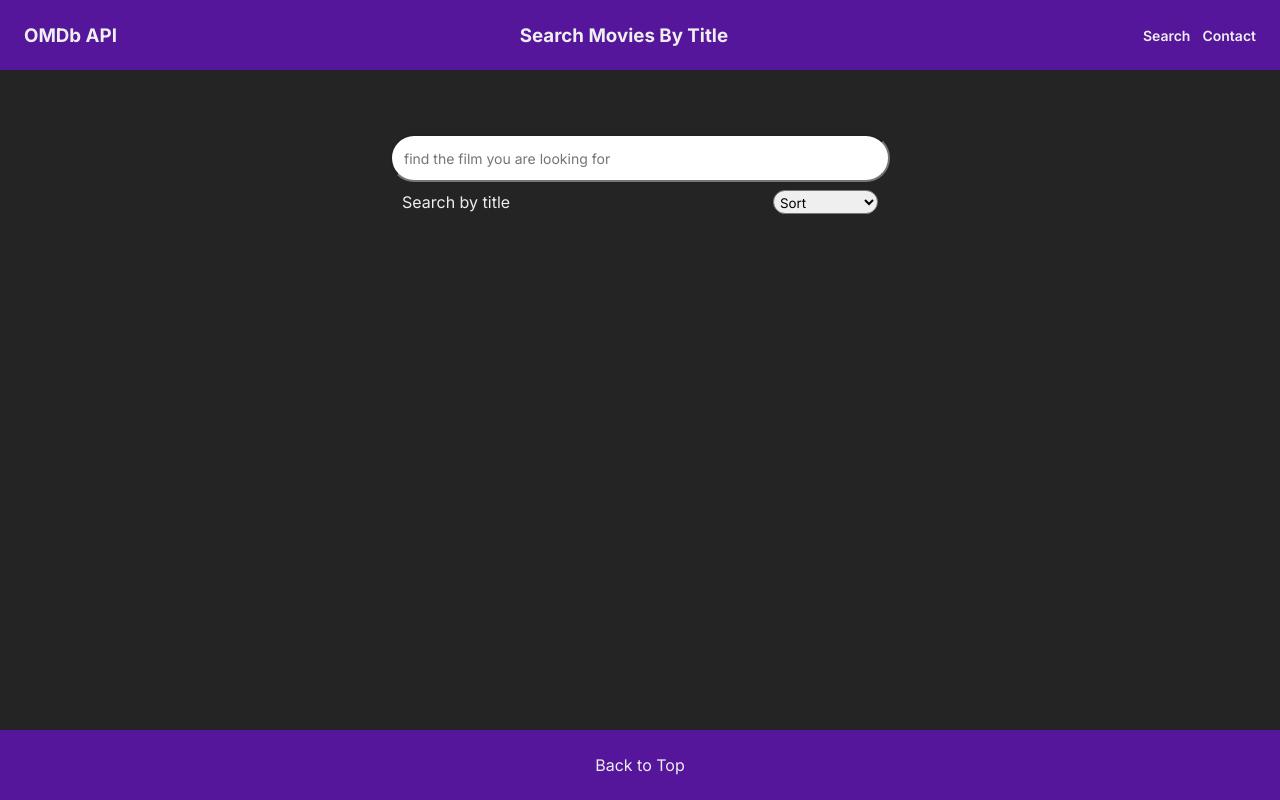
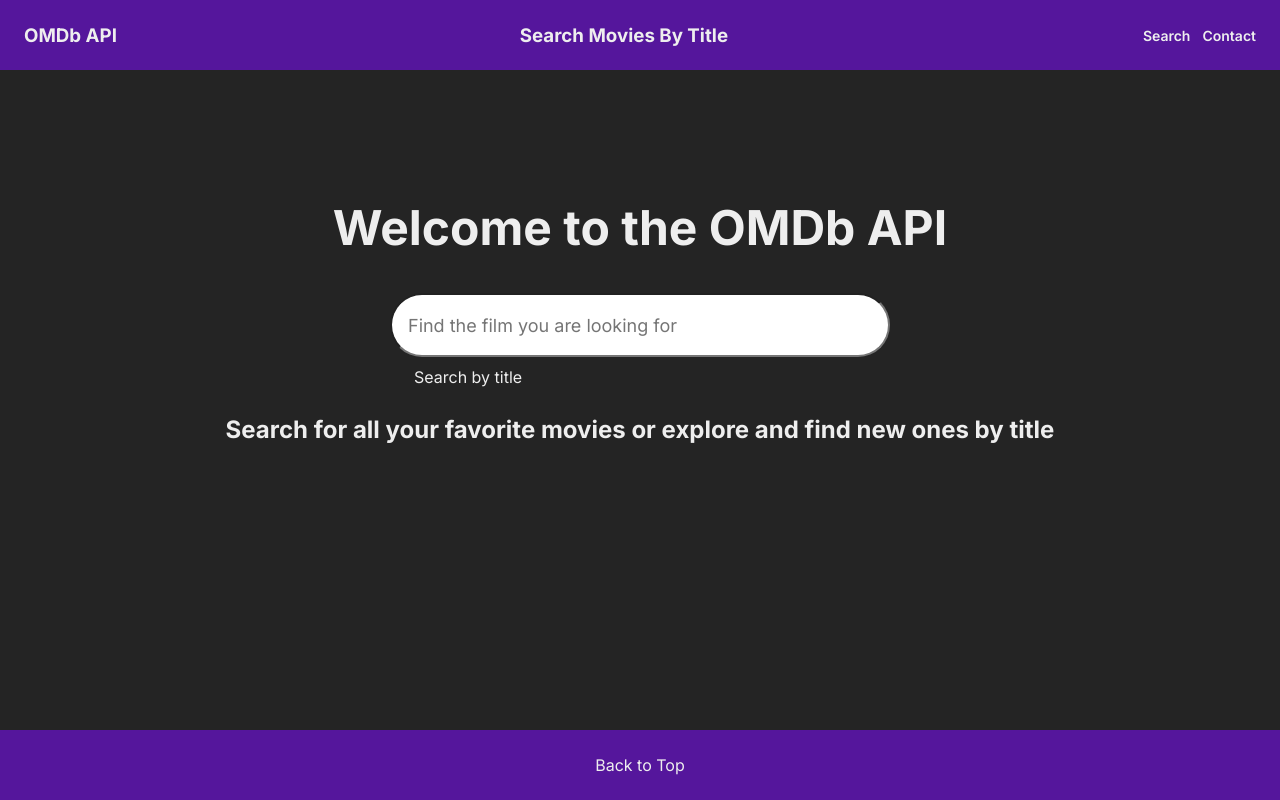
Before and after one commit to shaydpines/movie-finder-react, a React (Create React App) app: page / in a window 1280 px wide. Built offline with nearby package versions, Linux system fonts and the light colour scheme; the HTML template or start-up script is replaced by a standard one.

Commit message:
added home page

```diff
--- a/src/App.jsx
+++ b/src/App.jsx
@@ -1,13 +1,21 @@
 import React, {useEffect, useState, useRef} from 'react'
 import {BrowserRouter as Router, Routes, Route} from "react-router-dom";
 import Nav from "./components/Nav";
+import Footer from "./components/Footer";
 import Home from "./pages/Home";
+import Search from "./pages/Search";
 import MovieDetails from "./pages/MovieDetails";
-import Footer from "./components/Footer";
+import axios from "axios";
 
 function App() {
     const [isModalOpen, setIsModalOpen] = useState(false);
     const isMounted = useRef(false);
+
+    const [loading, setLoading] = useState(false);
+    const [search, setSearch] = useState(undefined);
+    const [initialSearch, setInitialSearch] = useState(null);
+    const [moviesShown, setMoviesShown] = useState([]);
+
 
     function toggleModal() {
         setIsModalOpen(!isModalOpen);
@@ -27,15 +35,59 @@
         }, 1)
     }, [isModalOpen])
 
+    async function renderMovies(searchInput, filterInput) {
+        if (searchInput) {
+            const url = (`https://www.omdbapi.com/?apikey=3c139917&s=${searchInput}`);
+            setSearch(url);
+            const {data} = await axios.get(url);
+            if (data.Search) {
+                setMoviesShown(data.Search.filter((a) => a.Type === "movie").slice(0, 6));
+            } else {
+                setMoviesShown([]);
+            }
+        }
+
+        if (filterInput === "OLD_TO_NEW") {
+            setMoviesShown([...moviesShown].sort((a, b) => a.Year - b.Year));
+        } else if (filterInput === "NEW_TO_OLD") {
+            setMoviesShown([...moviesShown].sort((a, b) => b.Year - a.Year));
+        }
+    }
+
+    function onSearchChange(event) {
+        console.log(event.target.value);
+        updateSearch(event.target.value);
+    }
+
+    function updateSearch(value) {
+        console.log(value);
+        renderMovies(value, undefined);
+    }
+
+    function filterFilms(event) {
+        console.log(event.target.value);
+        renderMovies(undefined, event.target.value);
+    }
+
     return (
         <>
             <Router>
-                <Nav toggleModal={toggleModal} />
+                <Nav toggleModal={toggleModal}/>
                 <Routes>
-                    <Route path="/" element={<Home isModalOpen={isModalOpen} toggleModal={toggleModal} />}/>
-                    <Route path="/movie/:id" element={<MovieDetails />}/>
+                    <Route path="/" element={<Home isModalOpen={isModalOpen} toggleModal={toggleModal}
+                                                   setInitialSearch={setInitialSearch}
+                                                   initialSearch={initialSearch}/>}
+                    />
+                    <Route path="/search" element={<Search isModalOpen={isModalOpen} toggleModal={toggleModal}
+                                                           setInitialSearch={setInitialSearch}
+                                                           initialSearch={initialSearch} loading={loading}
+                                                           setLoading={setLoading} updateSearch={updateSearch}
+                                                           search={search} onSearchChange={onSearchChange}
+                                                           filterFilms={filterFilms} moviesShown={moviesShown}/>}
+                    />
+                    <Route path="/movie/:id" element={<MovieDetails/>}/>
                 </Routes>
-                <Footer />
+                <Footer/>
             </Router>
         </>
     );
--- a/src/components/Main.jsx
+++ b/src/components/Main.jsx
@@ -1,38 +1,22 @@
-import React, {useState} from 'react'
+import React, {useEffect} from 'react'
 import Modal from "./Modal";
-import axios from "axios";
 import MovieList from "./MovieList";
 
-export default function Main({ isModalOpen, toggleModal }) {
-    const [search, setSearch] = useState(undefined);
-    const [moviesShown, setMoviesShown] = useState([]);
-
-    async function renderMovies(searchInput, filterInput) {
-        if (searchInput) {
-            const url =(`https://www.omdbapi.com/?apikey=3c139917&s=${searchInput}`);
-            setSearch(url);
-            const { data } = await axios.get(url);
-            if (data.Search) {
-            setMoviesShown(data.Search.filter((a) => a.Type === "movie").slice(0, 6));
-            } else {
-                setMoviesShown([]);
-            }
-        }
-
-        if (filterInput === "OLD_TO_NEW") {
-            setMoviesShown([...moviesShown].sort((a, b) => a.Year - b.Year));
-        } else if (filterInput === "NEW_TO_OLD") {
-            setMoviesShown([...moviesShown].sort((a, b) => b.Year - a.Year));
-        }
-    }
-
-    function onSearchChange(event) {
-        renderMovies(event.target.value, undefined);
-    }
-
-    function filterFilms(event) {
-        renderMovies(undefined, event.target.value);
-    }
+export default function Main({
+                                 isModalOpen,
+                                 toggleModal,
+                                 loading,
+                                 setLoading,
+                                 initialSearch,
+                                 search,
+                                 updateSearch,
+                                 onSearchChange,
+                                 filterFilms,
+                                 moviesShown
+                             }) {
+useEffect(() => {
+    updateSearch(initialSearch);
+}, [])
 
     return (
         <main>
@@ -51,17 +35,20 @@
                             type="text"
                             className="movie__search--input"
                             placeholder="find the film you are looking for"
+                            defaultValue={initialSearch}
                             onChange={(e) => onSearchChange(e)}
                         />
                     </div>
                 </div>
             </section>
-            <section id="modal">{isModalOpen && (<Modal toggleModal={toggleModal} />)}</section>
+            <section id="modal">{isModalOpen && (<Modal toggleModal={toggleModal}/>)}</section>
             <section id="movies">
                 <div className="container">
                     <div className="row">
                         <div className="movie__details"></div>
-                        <div className="movie__list"><MovieList search={search} moviesShown={moviesShown}/></div>
+                        <div className="movie__list"><MovieList search={search} moviesShown={moviesShown}
+                                                                loading={loading}/>
+                        </div>
                     </div>
                 </div>
             </section>
--- /dev/null
+++ b/src/components/Search.jsx
@@ -0,0 +1,7 @@
+import React from 'react'
+
+export default function Search() {
+    return (
+        <div>Search</div>
+    )
+}
--- /dev/null
+++ b/src/components/Start.jsx
@@ -0,0 +1,43 @@
+import React from 'react'
+import {useNavigate} from "react-router-dom";
+import Modal from "./Modal";
+
+export default function Start({ initialSearch, setInitialSearch, isModalOpen, toggleModal }) {
+    const navigate = useNavigate();
+
+    const handleNavigate = (e) => {
+        e.preventDefault();
+
+        navigate("/search", { state: { initialSearch: initialSearch } });
+    };
+
+    return (
+        <main>
+            <Modal isModalOpen={isModalOpen} toggleModal={toggleModal} />
+            <section id="start" className="off-white">
+                <div className="container">
+                    <div className="row start__row">
+                        <h1 className="start__title">Welcome to the OMDb API</h1>
+                        <div className="start__search--wrapper">
+                            <div className="start__search--features">
+                                <label className="start__search--label"> Search by title </label>
+                            </div>
+                            <input
+                                type="text"
+                                className="start__search--input"
+                                placeholder="Find the film you are looking for"
+                                onChange={(e) => setInitialSearch(e.target.value)}
+                                onKeyUp={(event) => {
+                                    event.key === "Enter" && handleNavigate(event);}}
+                            />
+                        </div>
+                        <h2 className="start__sub-title">
+                            Search for all your favorite movies or explore and find new
+                            ones by title
+                        </h2>
+                    </div>
+                </div>
+            </section>
+        </main>
+    )
+}
--- a/src/index.css
+++ b/src/index.css
@@ -24,8 +24,7 @@
 }
 
 .container {
-    padding-top: 64px;
-    padding-bottom: 24px;
+    padding: 64px 0;
 }
 
 .row {
@@ -120,6 +119,72 @@
 
 /*
 
+Start
+
+*/
+
+#start {}
+
+#start .container {
+    padding: 128px 0 128px 0;
+}
+
+.start__row {
+    display: flex;
+    flex-direction: column;
+    align-items: center;
+    justify-content: center;
+}
+
+.start__title {
+    text-align: center;
+    font-size: 48px;
+    font-weight: 700;
+    margin-bottom: 12px;
+}
+
+.start__sub-title {
+    text-align: center;
+    font-size: 24px;
+    font-weight: 700;
+}
+
+.start__search--wrapper {
+    margin-top: 24px;
+    display: flex;
+    flex-direction: column-reverse;
+    align-items: center;
+    justify-content: center;
+}
+
+.start__search--features {
+    width: 100%;
+    max-width: 500px;
+    display: flex;
+    justify-content: space-between;
+    align-items: center;
+    margin: 12px 0 30px 0;
+    padding: 0 12px;
+    height: 16px;
+}
+
+.start__search--label {
+ margin: 12px;
+ width: 100%;
+}
+
+.start__search--input {
+    min-width: 500px;
+    width: 100%;
+    max-width: 700px;
+    padding: 12px 16px;
+    height: 64px;
+    border-radius: 50px;
+    font-size: 18px;
+}
+
+/*
+
 Modal
 
 */
@@ -132,7 +197,8 @@
 }
 
 .modal--open #search,
-.modal--open #movies {
+.modal--open #movies,
+.modal--open #start {
     opacity: 0;
     visibility: hidden;
 }
@@ -144,12 +210,16 @@
 }
 
 .modal {
+    position: absolute;
+    top: 50%;
+    left: 50%;
+    transform: translate(-50%, -50%);
     margin-top: 32px;
     width: 90%;
-    transform: translateY(-35%);
     max-width: 1100px;
+    max-height: 90vh;
+    overflow-y: auto;
     border-radius: 20px;
-    overflow: hidden;
     display: flex;
     visibility: hidden;
     z-index: -1;
@@ -436,15 +506,78 @@
     display: flex;
     flex-direction: column;
     position: relative;
-    transition: all 300ms ease;
+    transition: opacity 300ms ease;
+}
+
+.movie__skeleton {
+    width: 100%;
+    height: 100%;
+    min-height: 248px;
+    background-color: rgba(0, 0, 0, 0.3);
+    display: flex;
+    justify-content: center;
+    align-items: center;
+}
+
+.fade-in {
+    opacity: 1;
+    animation: fadeIn 0.6s ease forwards;
+}
+
+@keyframes fadeIn {
+    from {
+        opacity: 0;
+    }
+    to {
+        opacity: 1;
+    }
 }
 
 .movie:hover {
     transform: scale(1.1);
 }
 
+.movie-poster__wrapper {
+    position: relative;
+}
+
+@property --a {
+    syntax: '<angle>';
+    inherits: false;
+    initial-value: 135deg;
+}
+
+@property --p {
+    syntax: '<percentage>';
+    inherits: false;
+    initial-value: 0%;
+}
+
+.movie-poster__wrapper::after {
+    content: "";
+    position: absolute;
+    inset: 0;                    /* cover entire box */
+    background: linear-gradient(
+            var(--a),
+            transparent calc(var(--p) - 30%),
+            white var(--p),
+            transparent calc(var(--p) + 30%)
+    );
+    pointer-events: none;        /* don’t block clicks */
+    transition: --p 2s;
+    --p: 0%;
+    animation: sweep 0.5s forwards;
+}
+
+@keyframes sweep {
+    from { --p: 0%; }
+    100%  { --p: 130%; }
+}
+
 .movie-poster {
+    border-radius: 5px;
     width: 100%;
+    box-shadow: 0 2px 10px 0 rgba(0, 0, 0, 0.8);
 }
 
 .movie-poster__skeleton {
@@ -518,7 +651,7 @@
         height: auto;
         max-height: none;
         flex-direction: column-reverse;
-        transform: translateY(-20%);
+        transform: translateX(-50%) translateY(-50%) scale(0.8);
     }
 
     .modal__half {
@@ -530,6 +663,7 @@
 }
 
 @media (max-width: 680px) {
+
     .movie__list {
         max-width: 400px;
     }
--- a/src/pages/Home.jsx
+++ b/src/pages/Home.jsx
@@ -1,22 +1,22 @@
-import React, { useEffect } from "react";
-import { useLocation } from "react-router-dom";
+import React, {useEffect} from "react";
+import {useLocation} from "react-router-dom";
 import Main from "../components/Main";
+import Start from "../components/Start";
 
-export default function Home({ isModalOpen, toggleModal }) {
+export default function Home({isModalOpen, toggleModal, setInitialSearch, initialSearch}) {
     const location = useLocation();
 
     useEffect(() => {
         if (location.state?.openModal) {
             toggleModal();
-            // clear just the state part so it won't loop
             window.history.replaceState({}, document.title, location.pathname);
         }
-        // 👇 only run when the path itself changes, not on every render
     }, [location.pathname]);
 
     return (
         <>
-            <Main isModalOpen={isModalOpen} toggleModal={toggleModal} />
+            <Start setInitialSearch={setInitialSearch} initialSearch={initialSearch}  isModalOpen={isModalOpen}
+                   toggleModal={toggleModal}/>
         </>
     );
 }
--- /dev/null
+++ b/src/pages/Search.jsx
@@ -0,0 +1,35 @@
+import React, {useEffect} from "react";
+import Main from "../components/Main";
+import {useLocation} from "react-router-dom";
+
+
+export default function Search({
+                                   isModalOpen,
+                                   toggleModal,
+                                   loading,
+                                   setLoading,
+                                   initialSearch,
+                                   setInitialSearch,
+                                   search,
+                                   updateSearch,
+                                   onSearchChange,
+                                   filterFilms,
+                                   moviesShown
+                               }) {
+    const location = useLocation();
+
+    useEffect(() => {
+        if (location.state?.initialSearch) {
+            setInitialSearch(location.state.initialSearch);
+        }
+    }, [location.state]);
+
+
+    return (
+        <>
+            <Main isModalOpen={isModalOpen} toggleModal={toggleModal} loading={loading} setLoading={setLoading}
+                  initialSearch={initialSearch} search={search} updateSearch={updateSearch}
+                  onSearchChange={onSearchChange} filterFilms={filterFilms} moviesShown={moviesShown}/>
+        </>
+    );
+}
```
Also changed, not shown: src/components/MovieCard.jsx (+5 -2 lines), src/components/MovieList.jsx (+6 -5 lines), src/components/MovieSkeleton.jsx (added, +7 -0 lines).
